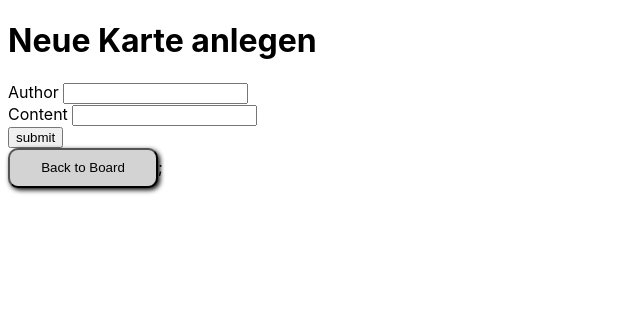
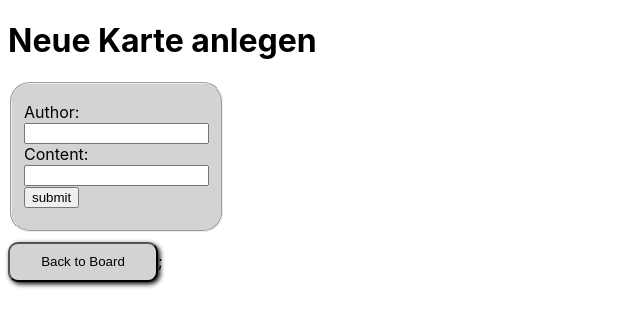
Before and after one commit to JoaLehma/coffee-board-app, a Next.js app: page /create-card in a window 1280 px wide. Shown: the top 326 px of the page, without its empty margins (0-640 px from the left). Built offline with nearby package versions, Linux system fonts and the light colour scheme; no server answers; the database is empty.

Commit message:
Add map function to index

```diff
--- a/src/components/Card.js
+++ b/src/components/Card.js
@@ -1,6 +1,6 @@
 import { CardContainer, CardAuthor, CardText } from "./StyledCard";
 
-export default function Card(card) {
+export default function StyledCard(card) {
   return (
     <CardContainer>
       <CardAuthor>{card.author}</CardAuthor>
--- a/src/components/CardForm.js
+++ b/src/components/CardForm.js
@@ -1,4 +1,5 @@
 import { useState } from "react";
+import StyledFieldset from "./StyledFieldset";
 
 export default function CardForm({ onSubmit }) {
   const [author, setAuthor] = useState("");
@@ -14,10 +15,11 @@ export default function CardForm({ onSubmit }) {
   }
 
   return (
+    <StyledFieldset>
       <form onSubmit={handleSubmit}>
         <div>
           <label>
-          Author{" "}
+            Author:
             <input
               name="author"
               value={author}
@@ -29,8 +31,9 @@ export default function CardForm({ onSubmit }) {
         </div>
         <div>
           <label>
-          Content{" "}
+            Content:
             <input
+              type="text"
               name="content"
               value={content}
               onChange={(event) => {
@@ -41,5 +44,6 @@ export default function CardForm({ onSubmit }) {
         </div>
         <button type="submit">submit</button>
       </form>
+    </StyledFieldset>
   );
 }
--- a/src/components/StyledButton.js
+++ b/src/components/StyledButton.js
@@ -7,6 +7,7 @@ const StyledButton = styled.button`
   border-radius: 10px;
   color: black;
   box-shadow: 2px 2px 5px black;
+  margin: 10px 0px 10px 0px;
 
   &:hover {
     background-color: lightcoral;
--- a/src/components/StyledCard.js
+++ b/src/components/StyledCard.js
@@ -4,8 +4,8 @@ export const CardContainer = styled.article`
   display: flex;
   flex-direction: column;
   gap: 10px;
-  width: 300px;
-  height: 300px;
+  width: 200px;
+  height: 200px;
   border-radius: 20px;
   background-color: lightgrey;
   padding: 20px;
--- /dev/null
+++ b/src/components/StyledFieldset.js
@@ -0,0 +1,14 @@
+import styled from "styled-components";
+
+const StyledFieldset = styled.fieldset`
+  width: 200px;
+  height: 150px;
+  background-color: lightgrey;
+  display: flex;
+  gap: 20px;
+  border-radius: 20px;
+  align-items: center;
+  justify-content: center;
+`;
+
+export default StyledFieldset;
```
Also changed, not shown: pages/index.js (+23 -1 lines). Lines whose indentation alone changed are shown as unchanged.
